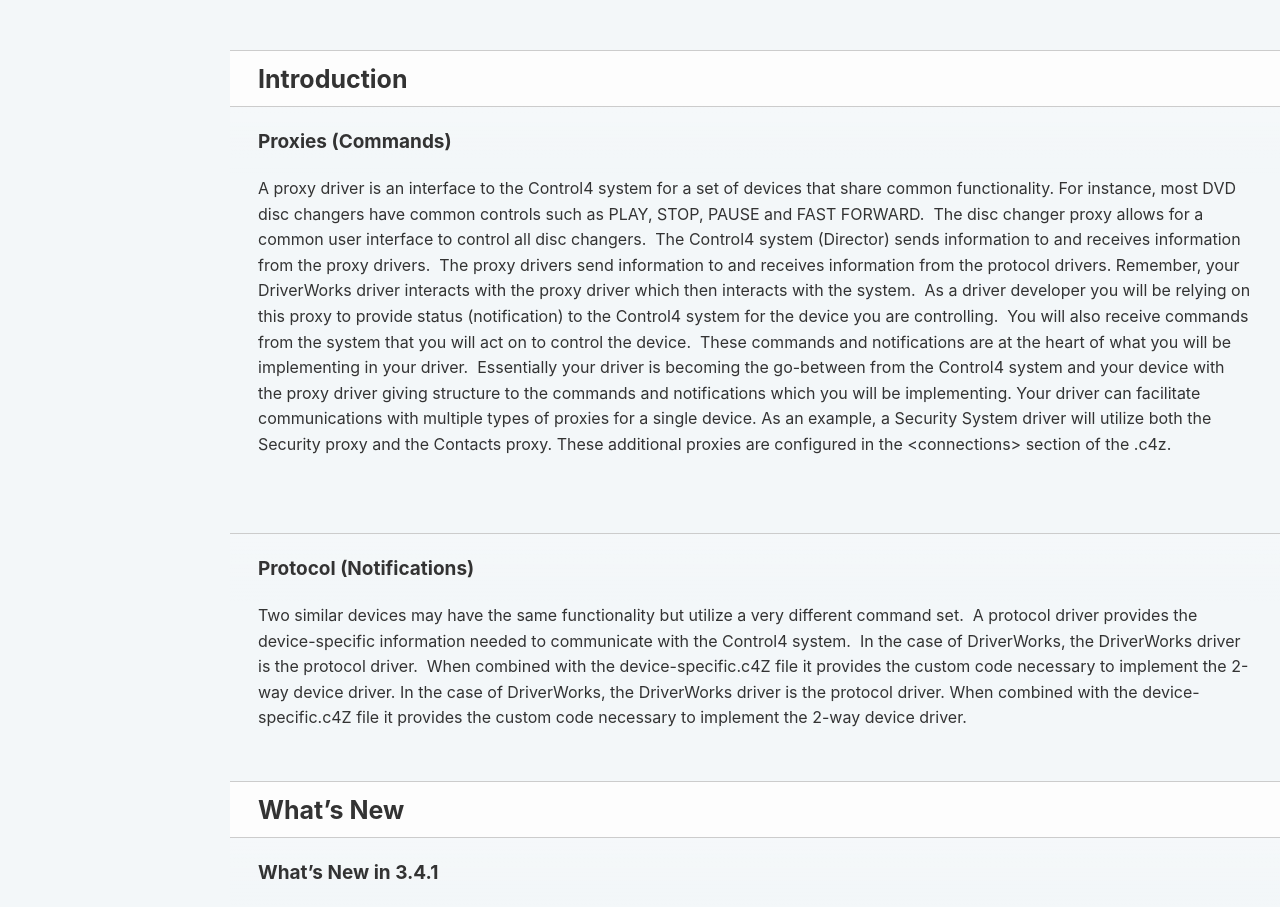
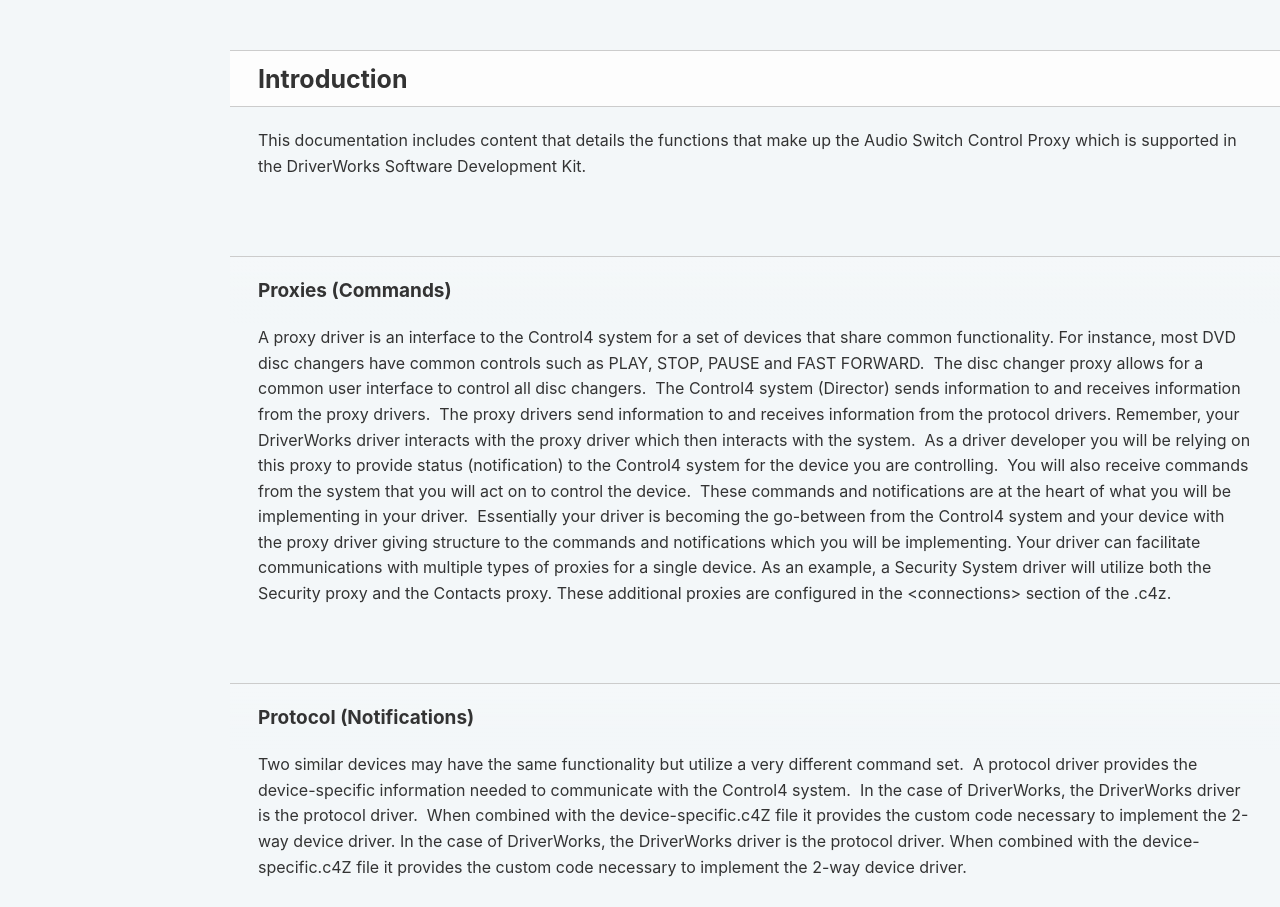
Before and after one commit to snap-one/docs-driverworks-proxyprotocol-audioswitch, a plain HTML site: page index.html in a window 1280 px wide. Shown: the part 1366-2273 px from the top of the page. Drawn offline with Linux system fonts and the light colour scheme.

Commit message:
Deploying to gh-pages from @ snap-one/docs-driverworks-proxyprotocol-audioswitch@64900da0a370584ff74e7373036a082a863b54c4 🚀

```diff
--- a/index.html
+++ b/index.html
@@ -428,6 +428,8 @@ Salt Lake City, UT 84020 USA</p>
 
 <p><a href="www.control4.com">http://www.control4.com</a></p>
 <h1 id='introduction'>Introduction</h1>
+
+<p>This documentation includes content that details the functions that make up the Audio Switch Control Proxy which is supported in the DriverWorks Software Development Kit.</p>
 
 <h2 id='introduction-proxies-commands'>Proxies (Commands)</h2>
 
```
